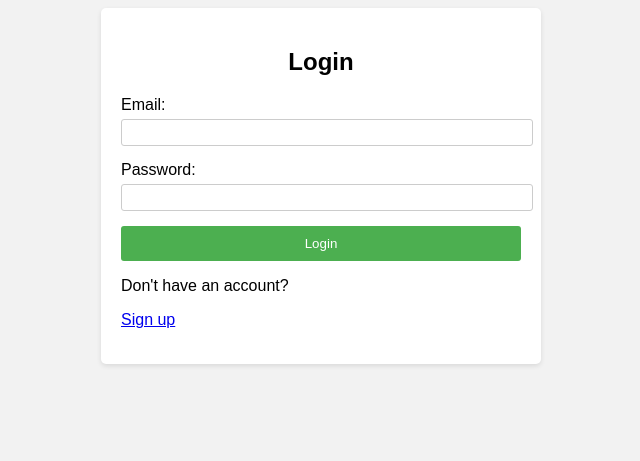
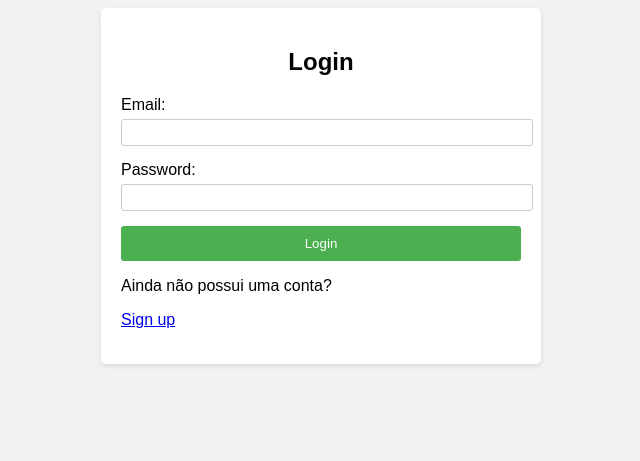
Before and after one commit to Marvingms7/api_webhook, a Flask app: page /login in a window 1280 px wide. Shown: the top 461 px of the page, without its empty margins (319-959 px from the left). Run offline with Flask 3, Linux system fonts and the light colour scheme.

Commit message:
testando

```diff
--- a/templates/login.html
+++ b/templates/login.html
@@ -67,7 +67,7 @@
                 <button type="submit">Login</button>
             </div>
             <div class="form-group switch-page">
-                <p>Don't have an account?</p>
+                <p>Ainda não possui uma conta?</p>
                 <a href="/signup">Sign up</a>
             </div>
         </form>
--- a/templates/signup.html
+++ b/templates/signup.html
@@ -75,7 +75,7 @@
                 <button type="submit">Cadastrar</button>
             </div>
             <div class="form-group switch-page">
-                <p>Already have an account?</p>
+                <p>Já possui uma conta?</p>
                 <a href="/login">Login</a>
             </div>
         </form>
```
